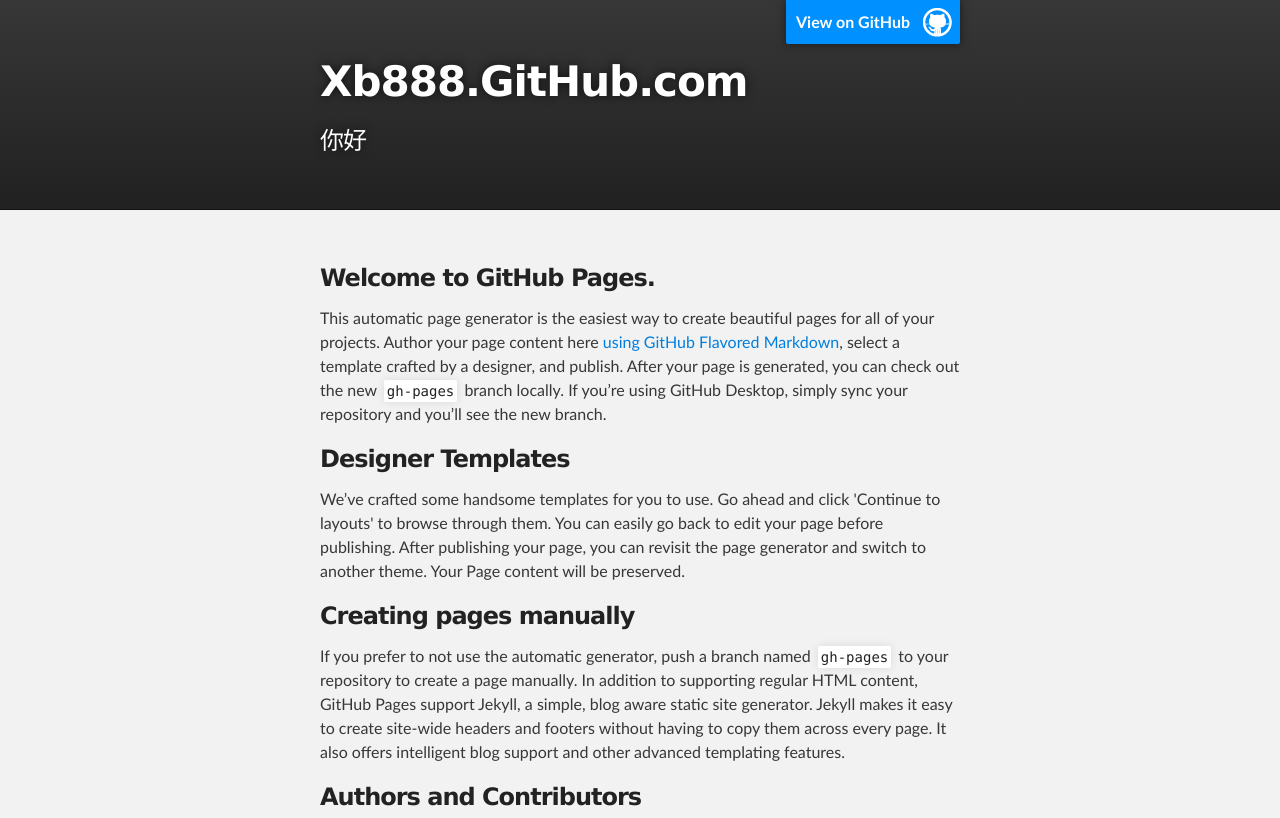
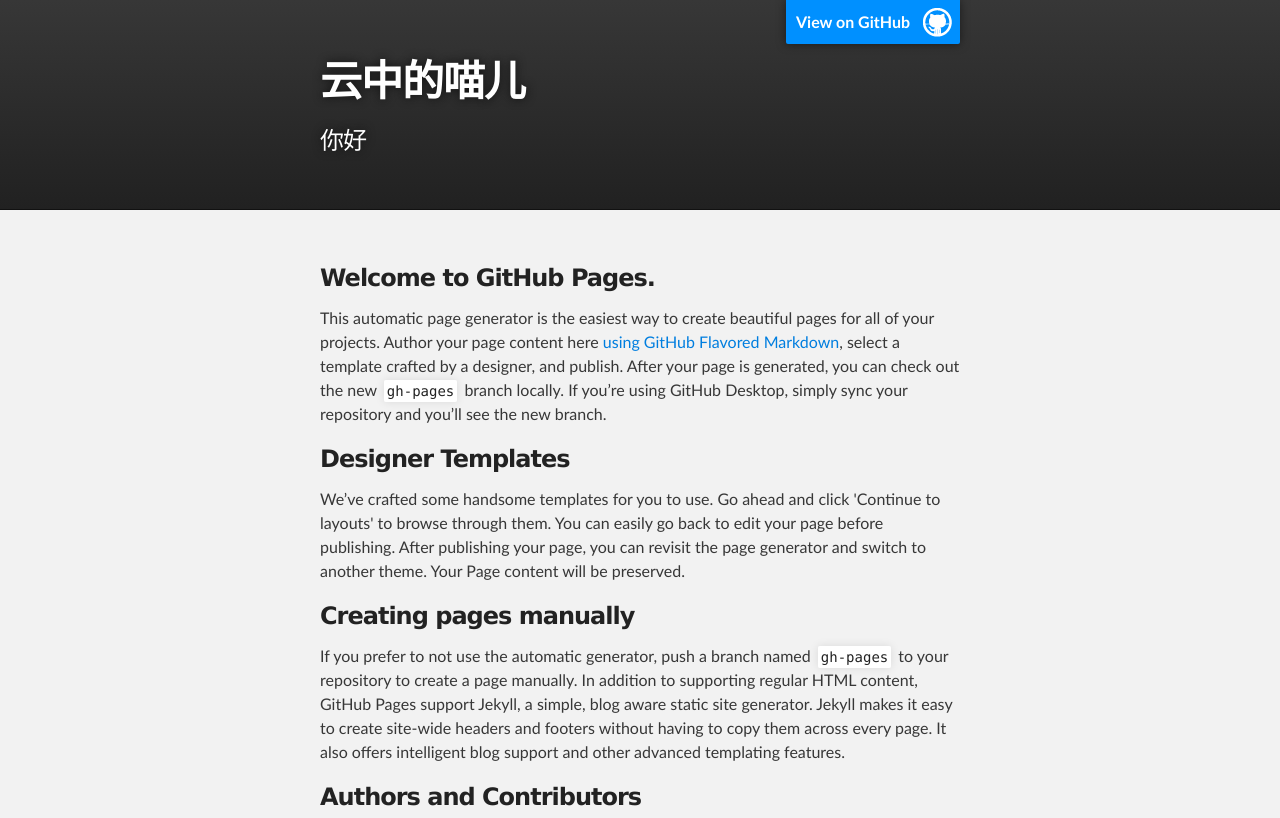
Before and after one commit to xb888/xb888.github.io, a plain HTML site: page index.html in a window 1280 px wide. Shown: the top 818 px of the page. Drawn offline with Linux system fonts and the light colour scheme.

Commit message:
改大标题
将原有的大标题改为云中的喵儿

```diff
--- a/index.html
+++ b/index.html
@@ -18,7 +18,7 @@
         <header class="inner">
           <a id="forkme_banner" href="https://github.com/xb888">View on GitHub</a>
 
-          <h1 id="project_title">Xb888.GitHub.com</h1>
+          <h1 id="project_title">云中的喵儿</h1>
           <h2 id="project_tagline">你好</h2>
 
         </header>
```
